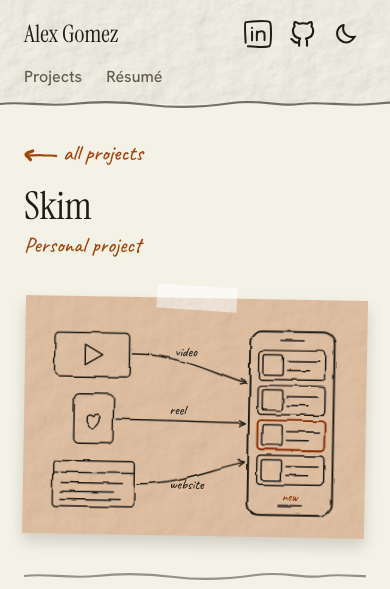
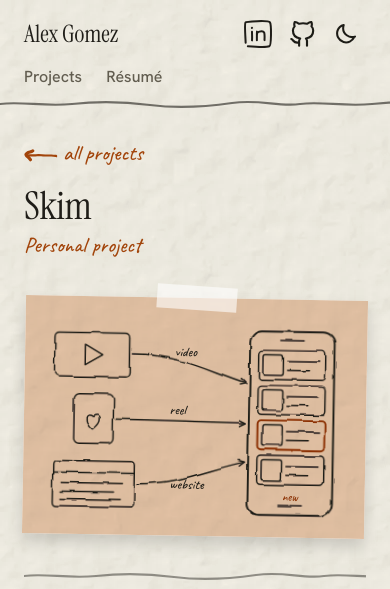
Before and after one commit to alexgomez1023/portfolio, a React (Vite) app: page /projects/skim in a window 390 px wide. Shown: the top 589 px of the page. Built offline with nearby package versions, Linux system fonts and the light colour scheme.

Commit message:
Updated efficiency of the SVG paper background effect, creating a webp lightweight file to reduce cpu load for mobile rendering

```diff
--- a/src/components/Icons.jsx
+++ b/src/components/Icons.jsx
@@ -6,13 +6,7 @@ export function SvgDefs() {
   return (
     <svg className="svg-defs" aria-hidden="true">
       <defs>
-        {/* paper texture */}
-        <filter id="paper" x="0" y="0" width="100%" height="100%">
-          <feTurbulence type="fractalNoise" baseFrequency="0.04" numOctaves="5" seed="2" result="noise" />
-          <feDiffuseLighting in="noise" lightingColor="#fff" surfaceScale="2">
-            <feDistantLight azimuth="45" elevation="60" />
-          </feDiffuseLighting>
-        </filter>
+        {/* the paper texture is now baked into src/assets/paper*.webp (see styles.css) */}
         {/* small wobble for the icons */}
         <filter id="rough-icon" x="-15%" y="-15%" width="130%" height="130%">
           <feTurbulence type="fractalNoise" baseFrequency="0.16" numOctaves="2" seed="7" result="noise" />
--- a/src/styles/notes.css
+++ b/src/styles/notes.css
@@ -21,7 +21,7 @@ a {
   font-family: "Caveat", cursive;
   font-size: 1.4rem;
   color: var(--note-ink, #1f1d18);
-  background: var(--paper, #b0aa82);
+  /* background (paper color + texture) is set in styles.css */
   transform: rotate(var(--r, 0));
   box-shadow: 0 8px 15px rgba(0, 0, 0, 0.15);
   position: relative;
--- a/src/styles/project-page.css
+++ b/src/styles/project-page.css
@@ -37,7 +37,7 @@
   top: -9px;
   z-index: 2; /* keep the tape above the screenshot */
 }
-/* lift screenshots above the paper-texture overlay (.sketch::after) so they stay crisp */
+/* keep screenshots in their own stacking layer under the tape */
 .sketch.phone img,
 .sketch.phone .phone-placeholder {
   position: relative;
--- a/src/styles/resume.css
+++ b/src/styles/resume.css
@@ -38,7 +38,8 @@
   max-width: 860px;
   margin: 0 auto;
   padding: 56px 60px 52px;
-  background: #fdfbf3;
+  background: #fdfbf3 url("../assets/paper-light.webp");
+  background-blend-mode: multiply;
   color: var(--ink);
   box-shadow: 0 10px 24px rgba(0, 0, 0, 0.16);
   font-size: 0.95rem;
@@ -55,15 +56,6 @@
   transform: translateX(-50%) rotate(-2deg);
   background: rgba(255, 255, 255, 0.6);
   box-shadow: 0 1px 3px rgba(0, 0, 0, 0.08);
-}
-.resume-sheet::after {
-  content: "";
-  position: absolute;
-  inset: 0;
-  pointer-events: none;
-  filter: url(#paper);
-  mix-blend-mode: multiply;
-  opacity: 0.4;
 }
 .resume-sheet p,
 .resume-sheet ul,
--- a/src/styles/styles.css
+++ b/src/styles/styles.css
@@ -41,36 +41,26 @@ body {
   min-height: 100vh;
   display: flex;
   flex-direction: column;
-  background: var(--bg);
   color: var(--ink);
   font-size: 17px;
   line-height: 1.6;
 }
-/* paper texture from the #paper svg filter. The notes and sketches get their
-   own copy so they don't look see-through */
-body::before,
-.site-header::before,
-.note::after,
-.sketch::after {
-  content: "";
-  inset: 0;
-  pointer-events: none;
-  filter: url(#paper);
-  mix-blend-mode: multiply;
-  opacity: 0.6;
+/* Paper texture. These tiles are the old #paper SVG filter rendered once
+   (paper.webp at 60% strength, paper-light.webp at 45%). Blending a static
+   image into the element's own background is cheap. The old live filter on
+   a fixed, mix-blend-mode overlay had to be redrawn on every scroll frame,
+   which left blank patches on phones. */
+body,
+.site-header {
+  background-color: var(--bg);
+  background-image: url("../assets/paper.webp");
+  background-blend-mode: multiply;
 }
-body::before {
-  position: fixed;
-  z-index: -1;
-}
-.site-header::before {
-  position: absolute;
-  z-index: -1;
-}
-.note::after,
-.sketch::after {
-  position: absolute;
-  opacity: 0.45;
+.note,
+.sketch {
+  background-color: var(--paper, #b0aa82);
+  background-image: url("../assets/paper-light.webp");
+  background-blend-mode: multiply;
 }
 main {
   flex: 1;
@@ -112,7 +102,6 @@ ul {
   position: sticky;
   top: 0;
   z-index: 10;
-  background: var(--bg);
 }
 /* squiggle dividers */
 .site-header::after,
@@ -257,7 +246,6 @@ ul {
   position: relative;
   margin: 0;
   padding: 22px 18px 12px;
-  background: var(--paper, #b0aa82);
   color: var(--note-ink);
   transform: rotate(var(--r, 0));
   box-shadow: 0 8px 15px rgba(0, 0, 0, 0.15);
```
Also changed, not shown: src/assets/paper-light.webp (added), src/assets/paper.webp (added).
